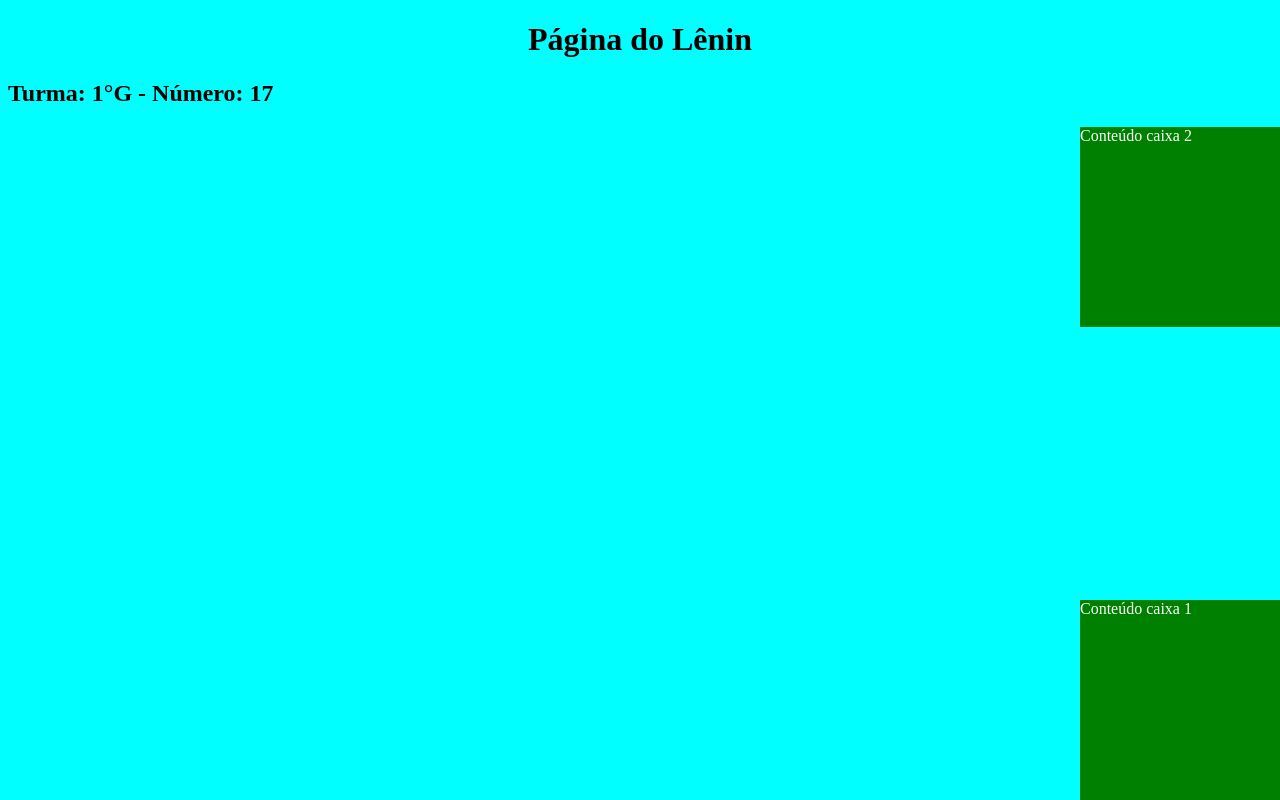
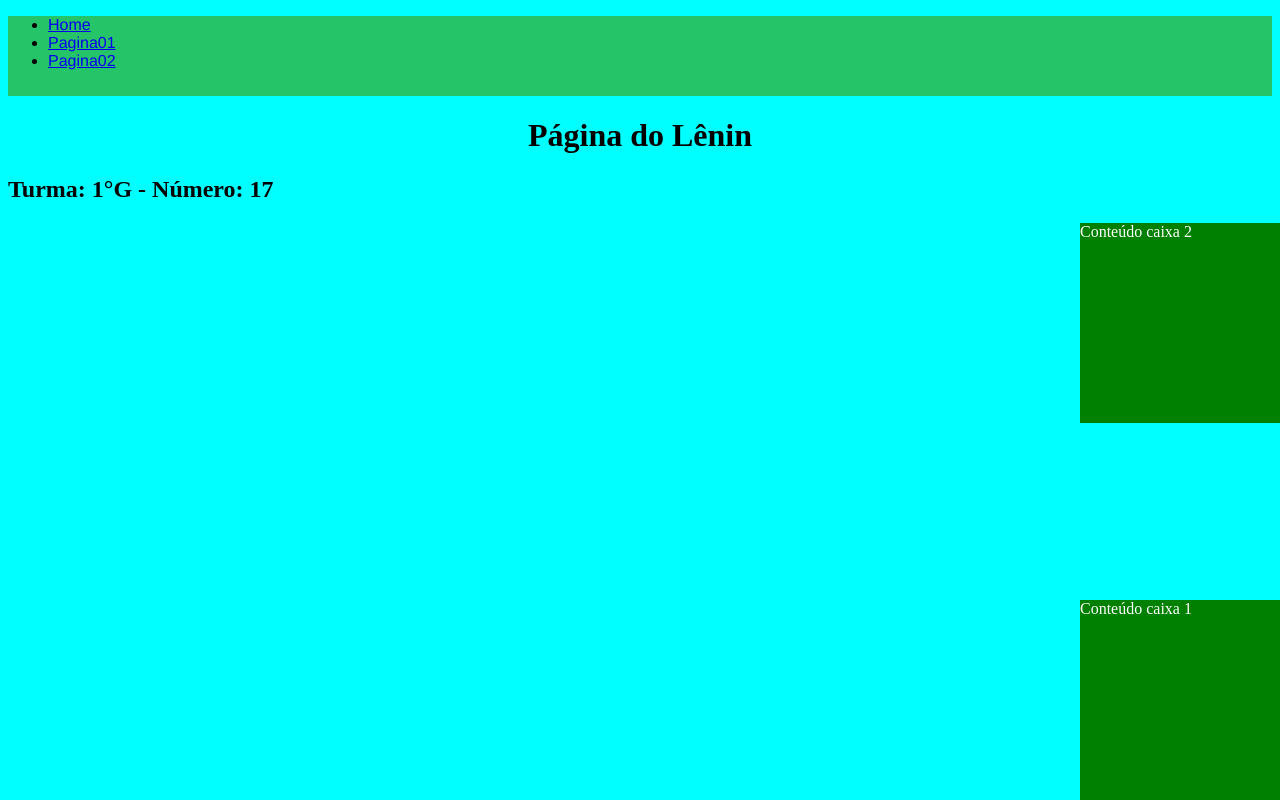
Before and after one commit to Leninj007/primeirog_2t, a plain HTML site: page index.html in a window 1280 px wide. Drawn offline with Linux system fonts and the light colour scheme.

Commit message:
Aula 05-08

```diff
--- a/estilo.css
+++ b/estilo.css
@@ -22,3 +22,11 @@ h1 {
   right: 0;
   bottom: 5;
 }
+.menuPrincipal {
+  position: relative;
+  top: 0;
+  width: 100%;
+  height: 80px;
+  background: rgb(38, 196, 104);
+  font-family: 'Franklin Gothic Medium', 'Arial Narrow', Arial, sans-serif;
+}
--- a/index.html
+++ b/index.html
@@ -6,6 +6,16 @@
     <link rel="stylesheet" href="estilo.css">
   </head>
   <body>
+    <div class="menuPrincipal">
+      <nav>
+          <ul>
+              <li><a href="index.html">Home</a></li>
+              <li><a href="Pagina01.html">Pagina01</a></li>
+              <li><a href="Pagina02.html">Pagina02</a></li>
+          </ul>
+      </nav>
+
+  </div>
     <h1>Página do Lênin</h1>
     <h2>Turma: 1°G - Número: 17</h2>
     <div class="caixa1">
```
Also changed, not shown: Pagina01.html (added, +23 -0 lines), Pagina02.html (added, +23 -0 lines).
